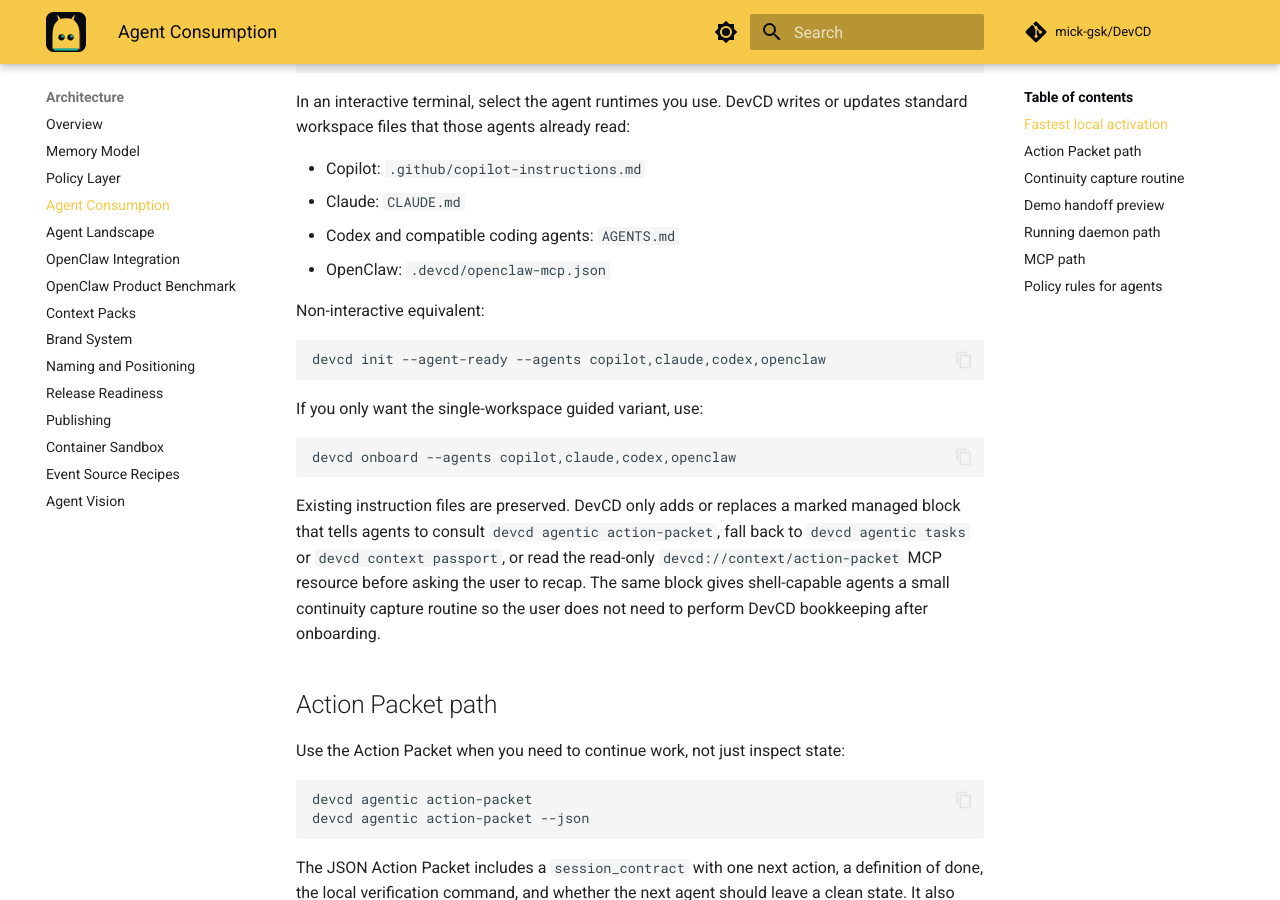
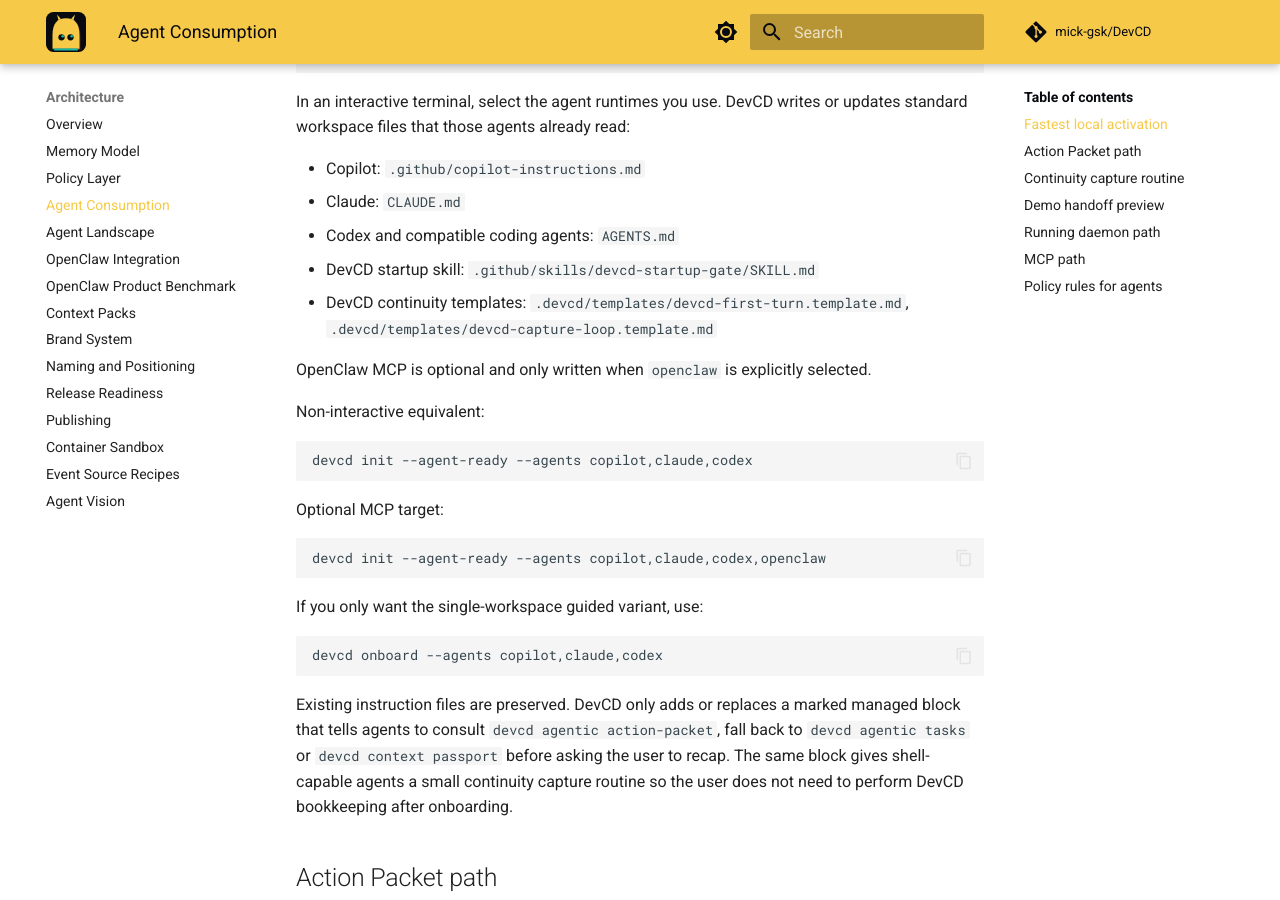
Before and after one commit to mick-gsk/DevCD, an MkDocs documentation site: the page built from docs/devcd/agent-consumption.md, in a window 1280 px wide and 900 px high, scrolled down 662 px. Built offline with MkDocs 1.6.1 and Material for MkDocs 9.7.7, drawn with Linux system fonts in a browser that asks for light colours; comment, search, counter and statistics services are not loaded; some of the changed text lies outside the part shown.

Commit message:
docs(onboarding): document skills-first flow and compliance checks

````diff
--- a/docs/devcd/agent-consumption.md
+++ b/docs/devcd/agent-consumption.md
@@ -28,9 +28,18 @@
 - Copilot: `.github/copilot-instructions.md`
 - Claude: `CLAUDE.md`
 - Codex and compatible coding agents: `AGENTS.md`
-- OpenClaw: `.devcd/openclaw-mcp.json`
+- DevCD startup skill: `.github/skills/devcd-startup-gate/SKILL.md`
+- DevCD continuity templates: `.devcd/templates/devcd-first-turn.template.md`, `.devcd/templates/devcd-capture-loop.template.md`
+
+OpenClaw MCP is optional and only written when `openclaw` is explicitly selected.
 
 Non-interactive equivalent:
+
+```bash
+devcd init --agent-ready --agents copilot,claude,codex
+```
+
+Optional MCP target:
 
 ```bash
 devcd init --agent-ready --agents copilot,claude,codex,openclaw
@@ -39,14 +48,13 @@
 If you only want the single-workspace guided variant, use:
 
 ```bash
-devcd onboard --agents copilot,claude,codex,openclaw
+devcd onboard --agents copilot,claude,codex
 ```
 
 Existing instruction files are preserved. DevCD only adds or replaces a marked
 managed block that tells agents to consult `devcd agentic action-packet`, fall
-back to `devcd agentic tasks` or `devcd context passport`, or read the
-read-only `devcd://context/action-packet` MCP resource before asking the user to
-recap. The same block gives shell-capable agents a small continuity capture
+back to `devcd agentic tasks` or `devcd context passport` before asking the user
+to recap. The same block gives shell-capable agents a small continuity capture
 routine so the user does not need to perform DevCD bookkeeping after onboarding.
 
 ## Action Packet path
@@ -118,6 +126,19 @@
 devcd capture --kind decision --summary "Keep MCP read-only for now"
 devcd capture --kind blocker --summary "Agent has no shell access"
 devcd capture --kind artifact_ref --summary "CLI entrypoint" --artifact packages/devcd-core/src/devcd/cli.py
+```
+
+Enforce closure before ending a session or switching agents:
+
+```bash
+devcd agentic completion-check
+```
+
+Track startup/capture/handoff compliance coverage:
+
+```bash
+devcd agentic compliance
+devcd agentic compliance --json
 ```
 
 `devcd capture` does not require the daemon. It writes to the configured local
````
Also changed, not shown: README.md (+6 -2 lines), docs/getting-started.md (+25 -1 lines).
